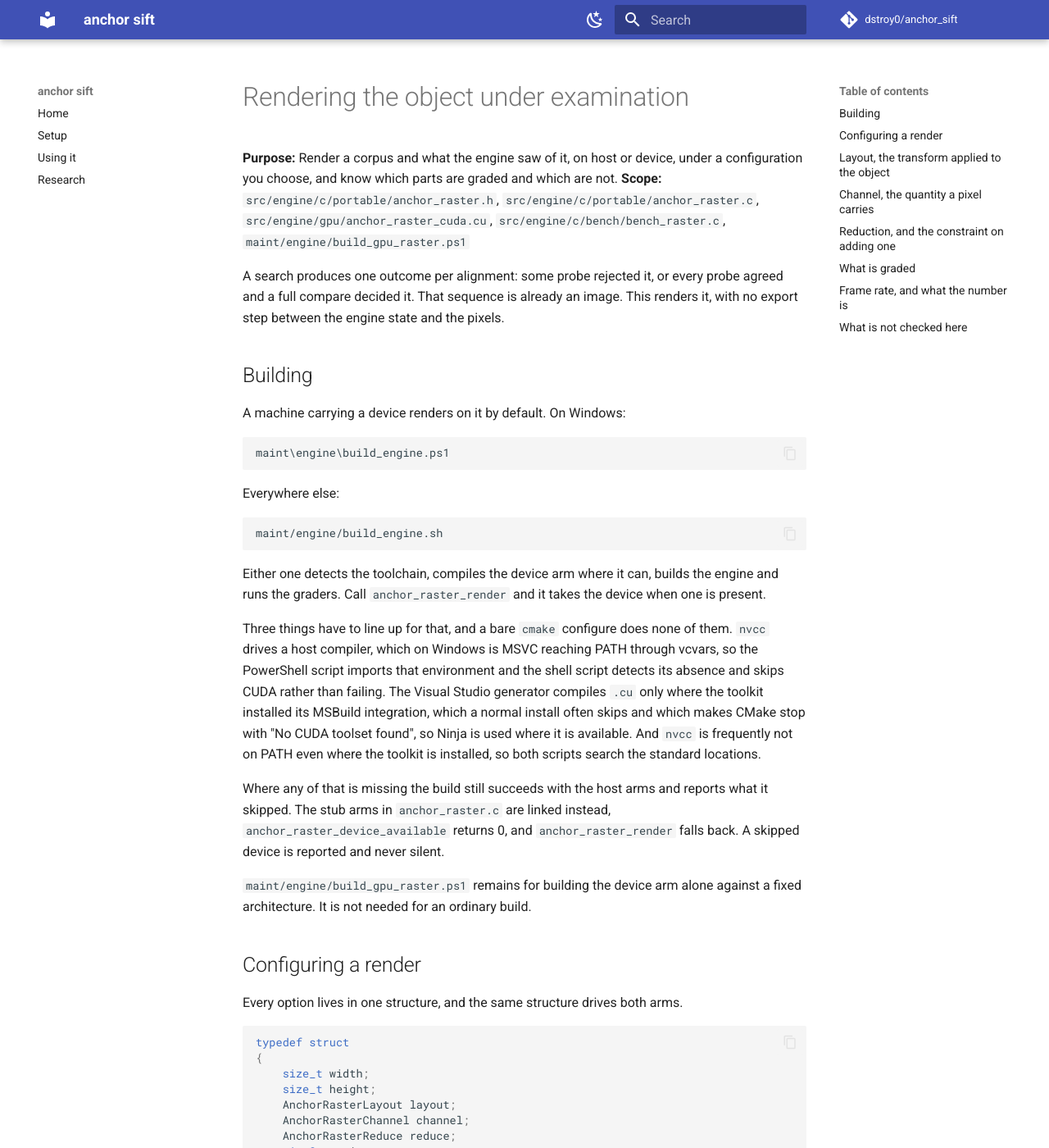
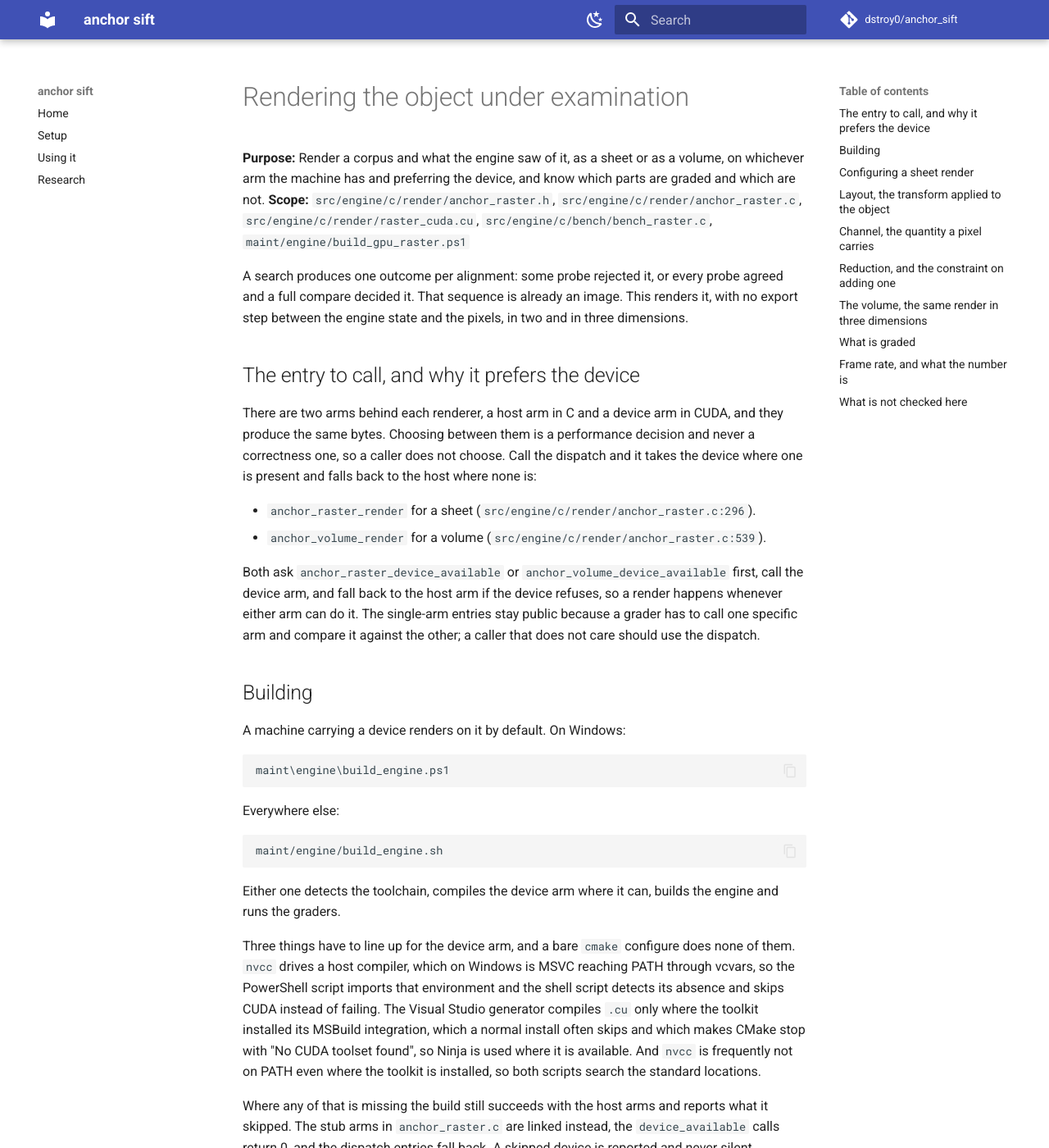
Before and after one commit to dstroy0/anchor_sift, an MkDocs documentation site: the page built from docs/rendering.md, in a window 1280 px wide and 1400 px high. Shown: the whole window at 82% size. Built offline with MkDocs 1.6.1 and Material for MkDocs 9.7.7, drawn with Linux system fonts in a browser that asks for light colours; comment, search, counter and statistics services are not loaded; some of the changed text lies outside the part shown.

Commit message:
docs render rewrite

````diff
--- a/docs/rendering.md
+++ b/docs/rendering.md
@@ -1,9 +1,18 @@
 # Rendering the object under examination
 
-**Purpose:** Render a corpus and what the engine saw of it, on host or device, under a configuration you choose, and know which parts are graded and which are not.
-**Scope:** `src/engine/c/portable/anchor_raster.h`, `src/engine/c/portable/anchor_raster.c`, `src/engine/gpu/anchor_raster_cuda.cu`, `src/engine/c/bench/bench_raster.c`, `maint/engine/build_gpu_raster.ps1`
+**Purpose:** Render a corpus and what the engine saw of it, as a sheet or as a volume, on whichever arm the machine has and preferring the device, and know which parts are graded and which are not.
+**Scope:** `src/engine/c/render/anchor_raster.h`, `src/engine/c/render/anchor_raster.c`, `src/engine/c/render/raster_cuda.cu`, `src/engine/c/bench/bench_raster.c`, `maint/engine/build_gpu_raster.ps1`
 
-A search produces one outcome per alignment: some probe rejected it, or every probe agreed and a full compare decided it. That sequence is already an image. This renders it, with no export step between the engine state and the pixels.
+A search produces one outcome per alignment: some probe rejected it, or every probe agreed and a full compare decided it. That sequence is already an image. This renders it, with no export step between the engine state and the pixels, in two and in three dimensions.
+
+## The entry to call, and why it prefers the device
+
+There are two arms behind each renderer, a host arm in C and a device arm in CUDA, and they produce the same bytes. Choosing between them is a performance decision and never a correctness one, so a caller does not choose. Call the dispatch and it takes the device where one is present and falls back to the host where none is:
+
+* `anchor_raster_render` for a sheet (`src/engine/c/render/anchor_raster.c:296`).
+* `anchor_volume_render` for a volume (`src/engine/c/render/anchor_raster.c:539`).
+
+Both ask `anchor_raster_device_available` or `anchor_volume_device_available` first, call the device arm, and fall back to the host arm if the device refuses, so a render happens whenever either arm can do it. The single-arm entries stay public because a grader has to call one specific arm and compare it against the other; a caller that does not care should use the dispatch.
 
 ## Building
 
@@ -19,15 +28,15 @@
 maint/engine/build_engine.sh
 ```
 
-Either one detects the toolchain, compiles the device arm where it can, builds the engine and runs the graders. Call `anchor_raster_render` and it takes the device when one is present.
+Either one detects the toolchain, compiles the device arm where it can, builds the engine and runs the graders.
 
-Three things have to line up for that, and a bare `cmake` configure does none of them. `nvcc` drives a host compiler, which on Windows is MSVC reaching PATH through vcvars, so the PowerShell script imports that environment and the shell script detects its absence and skips CUDA rather than failing. The Visual Studio generator compiles `.cu` only where the toolkit installed its MSBuild integration, which a normal install often skips and which makes CMake stop with "No CUDA toolset found", so Ninja is used where it is available. And `nvcc` is frequently not on PATH even where the toolkit is installed, so both scripts search the standard locations.
+Three things have to line up for the device arm, and a bare `cmake` configure does none of them. `nvcc` drives a host compiler, which on Windows is MSVC reaching PATH through vcvars, so the PowerShell script imports that environment and the shell script detects its absence and skips CUDA instead of failing. The Visual Studio generator compiles `.cu` only where the toolkit installed its MSBuild integration, which a normal install often skips and which makes CMake stop with "No CUDA toolset found", so Ninja is used where it is available. And `nvcc` is frequently not on PATH even where the toolkit is installed, so both scripts search the standard locations.
 
-Where any of that is missing the build still succeeds with the host arms and reports what it skipped. The stub arms in `anchor_raster.c` are linked instead, `anchor_raster_device_available` returns 0, and `anchor_raster_render` falls back. A skipped device is reported and never silent.
+Where any of that is missing the build still succeeds with the host arms and reports what it skipped. The stub arms in `anchor_raster.c` are linked instead, the `device_available` calls return 0, and the dispatch entries fall back. A skipped device is reported and never silent.
 
 `maint/engine/build_gpu_raster.ps1` remains for building the device arm alone against a fixed architecture. It is not needed for an ordinary build.
 
-## Configuring a render
+## Configuring a sheet render
 
 Every option lives in one structure, and the same structure drives both arms.
 
@@ -43,7 +52,7 @@
 } AnchorRasterConfig;
 ```
 
-A minimal render, host arm:
+A minimal render through the dispatch:
 
 ```c
 AnchorRasterConfig config;
@@ -55,11 +64,11 @@
 config.gain = 1u;
 
 uint8_t *pixels = malloc(config.width * config.height);
-anchor_raster_host(pixels, &config, corpus, corpus_len, needle, needle_len, probes, probe_count);
+anchor_raster_render(pixels, &config, corpus, corpus_len, needle, needle_len, probes, probe_count);
 anchor_raster_write_pgm("field.pgm", pixels, config.width, config.height);
 ```
 
-`anchor_raster_device` takes the same arguments and writes the same bytes. Ask `anchor_raster_device_available` first; it returns 0 in a build without the device arm, so a caller written against both links and runs either way.
+`anchor_raster_host` and `anchor_raster_device` take the same arguments and write the same bytes. A grader calls one specific arm; a caller calls `anchor_raster_render`.
 
 ## Layout, the transform applied to the object
 
@@ -72,7 +81,7 @@
 | `ANCHOR_LAYOUT_COLUMNS` | transposed through the height | a period near the width, as a vertical stripe |
 | `ANCHOR_LAYOUT_DIAGONAL` | each row shifted by its index | structure aligned to either axis, by breaking both |
 
-Every layout is a permutation of the linear cell index computed in integer arithmetic (`src/engine/c/portable/anchor_raster.c:97-137`). A permutation cannot drop or duplicate an alignment, and `bench_raster` checks that by counting filled cells, which come out equal across all four layouts.
+Every layout is a permutation of the linear cell index computed in integer arithmetic (`src/engine/c/render/anchor_raster.c:118`). A permutation cannot drop or duplicate an alignment, and `bench_raster` checks that by counting filled cells, which come out equal across all four layouts.
 
 ## Channel, the quantity a pixel carries
 
@@ -84,13 +93,13 @@
 | `ANCHOR_CHANNEL_BYTE` | the corpus byte | the object raw, with no search applied |
 | `ANCHOR_CHANNEL_PROVEN` | two valued | bright where the cell provably holds no occurrence |
 
-The proof channel differs in kind from the other four. A probe set is a sound filter, so it never loses a true occurrence and it does admit alignments that are not one. The negative direction is therefore certain and the positive is not, and a cell where no alignment survived holds no occurrence as a proof rather than as a summary.
+The proof channel differs in kind from the other four. A probe set is a sound filter, so it never loses a true occurrence and it does admit alignments that are not one. The negative direction is therefore certain and the positive is not, and a cell where no alignment survived holds no occurrence as a proof instead of as a summary.
 
 It reduces as a conjunction, a cell staying proven only while every alignment under it was refuted, and conjunction is associative and commutative, so it rides `ANCHOR_REDUCE_MIN` with no new reduction rule. It is monotone under refinement, since adding a probe only removes survivors, so a render never retracts a claim. And it inherits the planner's anytime property: stop the descent anywhere, render, and every proven pixel is still proven. A death level from a half-built plan describes the plan. A proof from a half-built plan describes the object.
 
 Brightness is not presence anywhere in this renderer and least of all here. `ANCHOR_RASTER_PROVEN` is brighter than `ANCHOR_RASTER_UNDETERMINED` and means the opposite of an occurrence. `ANCHOR_RASTER_MATCH` is the only value entitled to assert one.
 
-Every channel is an integer read off engine state (`src/engine/c/portable/anchor_raster.c:139-183`). None is computed in floating point and none is normalized against the image, so a pixel means the same thing in two rasters taken at different sizes.
+Every channel is an integer read off engine state (`src/engine/c/render/anchor_raster.c:161`). None is computed in floating point and none is normalized against the image, so a pixel means the same thing in two rasters taken at different sizes.
 
 ## Reduction, and the constraint on adding one
 
@@ -98,30 +107,80 @@
 
 Both are associative and commutative, which is what lets the device reduce with `atomicMin` or `atomicMax` in scheduler order and still reach the host's answer. A rule selecting by arrival, such as first or last writer, would make the device result depend on scheduling and could not be graded against the host at all. The header states that as a `@warning` on the enum and it governs anything added to it.
 
+## The volume, the same render in three dimensions
+
+A volume is the sheet render with a third extent and its own set of layouts. It carries the raster's channel, reduce and gain by reference to the same enums, so a channel means one thing across both and a second spelling of it cannot drift.
+
+```c
+typedef struct
+{
+    size_t width;
+    size_t height;
+    size_t depth;
+    AnchorVolumeLayout layout;
+    AnchorRasterChannel channel;
+    AnchorRasterReduce reduce;
+    uint8_t gain;
+} AnchorVolumeConfig;
+```
+
+```c
+AnchorVolumeConfig config;
+config.width = 32u;
+config.height = 32u;
+config.depth = 32u;
+config.layout = ANCHOR_VOLUME_MORTON;
+config.channel = ANCHOR_CHANNEL_DEATH_LEVEL;
+config.reduce = ANCHOR_REDUCE_MAX;
+config.gain = 1u;
+
+uint8_t *voxels = malloc(config.width * config.height * config.depth);
+anchor_volume_render(voxels, &config, corpus, corpus_len, needle, needle_len, probes, probe_count,
+                     NULL);
+anchor_volume_write_raw("field.raw", voxels, &config);
+```
+
+`anchor_volume_write_raw` writes the block as raw unsigned bytes beside a text sidecar naming the extents, the layout and the channel, because Netpbm has no volume container and inventing one would make this tree the only reader of its own output.
+
+The four volume layouts each map an alignment index to a voxel, and each wraps the index into the block first so the map is a bijection on it.
+
+| layout | what it does |
+|---|---|
+| `ANCHOR_VOLUME_SLABS` | corpus order, filling one sheet before the next |
+| `ANCHOR_VOLUME_BOUSTRO` | every other row reversed and every other slab's rows reversed, so consecutive alignments stay adjacent across both boundaries |
+| `ANCHOR_VOLUME_MORTON` | the bits of x, y and z interleaved, so locality holds on all three axes at once and the block reads as a solid. Requires the extents to be powers of two and refuses others |
+| `ANCHOR_VOLUME_HELIX` | slab major with each slab's rows sheared by its depth index, so a feature at a fixed corpus offset winds through the block |
+
+`anchor_volume_cell_for` returns the block size where the layout refuses a configuration, which is Morton on extents that are not all powers of two and any unknown layout. The host returns 0 for the whole render in that case, and the device carries the same refusal into its parallel form through a flag a thread sets when its alignment maps out of range.
+
 ## What is graded
 
-`bench_raster` renders all twenty combinations of layout and channel, writes each as a PGM, and compares the host raster against the device one byte for byte. The raster is integer valued, so agreement is exact and one differing pixel is a defect. Measured on this machine, 65536 bytes of corpus, 65513 alignments, a 256 by 256 raster, needle length 24, built by `maint/engine/build_gpu_raster.ps1` against an RTX 3070 at `sm_86`: twenty of twenty identical, and every layout filled 65513 cells.
+`bench_raster` renders every combination of layout and channel for both the sheet and the volume, and compares the host arm against the device arm byte for byte. The raster is integer valued, so agreement is exact and one differing pixel or voxel is a defect. Where no device is present the run says so and grades the host alone, which is a skip and never a pass.
 
-The device arm reimplements the transform and the channel rather than linking the host's, because the two are built by different compilers that cannot link. The grader comparing outputs on every configuration is what keeps the copies honest, and the file says so in a `@warning` (`src/engine/gpu/anchor_raster_cuda.cu:30-33`).
+The sheet: twenty combinations, four layouts by five channels, each written as a PGM. Measured on this machine, 65536 bytes of corpus, 65513 alignments, a 256 by 256 raster, needle length 24, against an RTX 3070 at `sm_86`: twenty of twenty host and device identical, every layout filling 65513 cells.
+
+The volume: twenty combinations into a 32 by 32 by 32 block. Measured on the same machine and corpus: twenty of twenty host and device identical, every combination filling all 32768 voxels with zero collisions, which confirms each layout is a bijection onto the block.
+
+The device arms reimplement the transform and the channel rather than linking the host's, because the two are built by different compilers that cannot link, the same split `maint/engine/build_gpu_arm.sh` documents for the exact arm. The grader comparing outputs on every configuration is what keeps the copies honest, and the file says so in a `@warning` (`src/engine/c/render/raster_cuda.cu:29`).
 
 ## Frame rate, and what the number is
 
 A pixel costs the alignment under it, so the renderer costs what the search costs. A steered probe set rejects most alignments on the first read and renders faster for the same reason it searches faster.
 
-Measured over 200 frames each, death level channel, rows layout, same object, on the `/O2` build produced by `build_gpu_raster.ps1`:
+Measured over 200 frames each, death level channel, rows layout, same object, on the `/O2` build:
 
 | probe set | probes | frames | seconds | frames per second |
 |---|---|---|---|---|
 | spatial, unsteered | 4 | 200 | 0.344 | 581.4 |
 | steered coarms | 2 | 200 | 0.268 | 746.3 |
 
-**This is the host renderer in both rows.** The timing loop calls `anchor_raster_host` (`src/engine/c/bench/bench_raster.c:236-241`). No device frame rate has been measured, and the difference between these figures and the ones a Debug CMake build reports is compiler optimization rather than hardware.
+Both rows are the host renderer. The timing loop calls `anchor_raster_host` (`src/engine/c/bench/bench_raster.c:265-268`). No device frame rate has been measured, and the difference between these figures and the ones a Debug CMake build reports is compiler optimization and not hardware.
 
 ## What is not checked here
 
-The device arm is graded for agreement and not for speed. A render that uploads the corpus every frame pays a transfer the host does not, and nothing here measures whether the device wins once that is counted.
+The device arms are graded for agreement and not for speed. A render that uploads the corpus every frame pays a transfer the host does not, and nothing here measures whether the device wins once that is counted.
 
-The sweep runs one object size against one raster size, both powers of two, with alignments larger than the cell count. Rectangles, sizes no raster divides, and alignments below the cell count are unexercised, and the column layout carries a fallback for an index that leaves the raster (`src/engine/c/portable/anchor_raster.c:117-121`) which no test reaches.
+The sweep runs one object size against one raster size, both powers of two, with alignments larger than the cell count. Rectangles, sizes no raster divides, and alignments below the cell count are unexercised, and the column layout carries a fallback for an index that leaves the raster (`src/engine/c/render/anchor_raster.c:142-144`) which no test reaches.
 
 Gain applies to the death level channel alone and the sweep runs it at one.
 
````
Also changed, not shown: src/engine/c/README.md (+5 -0 lines).
